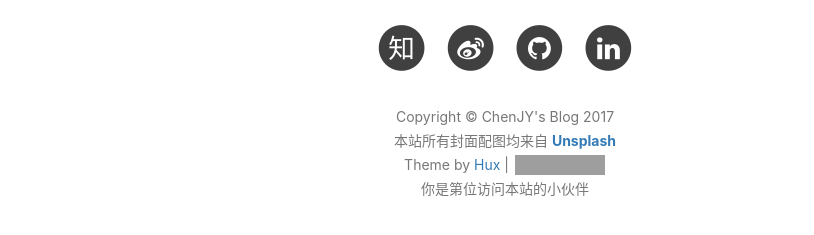
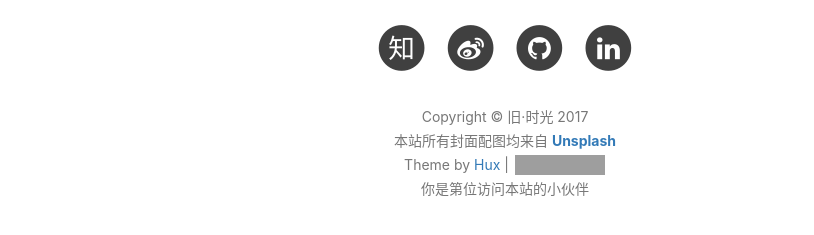
Before and after one commit to jiayangchen/jiayangchen.github.io, a Jekyll site: the page built from index.html, in a window 1280 px wide and 900 px high, scrolled down 3216 px. Shown: the part 607-842 px from the top of the window, without its empty margins (135-949 px from the left). Built offline with Jekyll 4.4.1, drawn with Linux system fonts in a browser that asks for light colours; nearby versions of some CDN libraries; the list of posts is cut into pages by our own code; comment, search, counter and statistics services are not loaded; some of the changed text lies outside the part shown; grey boxes are pictures that could not be loaded.

Commit message:
update website title

```diff
--- a/_config.yml
+++ b/_config.yml
@@ -1,6 +1,6 @@
 # Site settings
-title: ChenJY's Blog
-SEOTitle: 陈嘉扬's Blog
+title: 旧·时光
+SEOTitle: 旧·时光 | 陈嘉扬's Blog
 header-img: img/bg1.jpg
 email: jiayangchen@sjtu.edu.cn
 description: "You know some birds are not meant to be caged, their feathers are just too bright."
```
